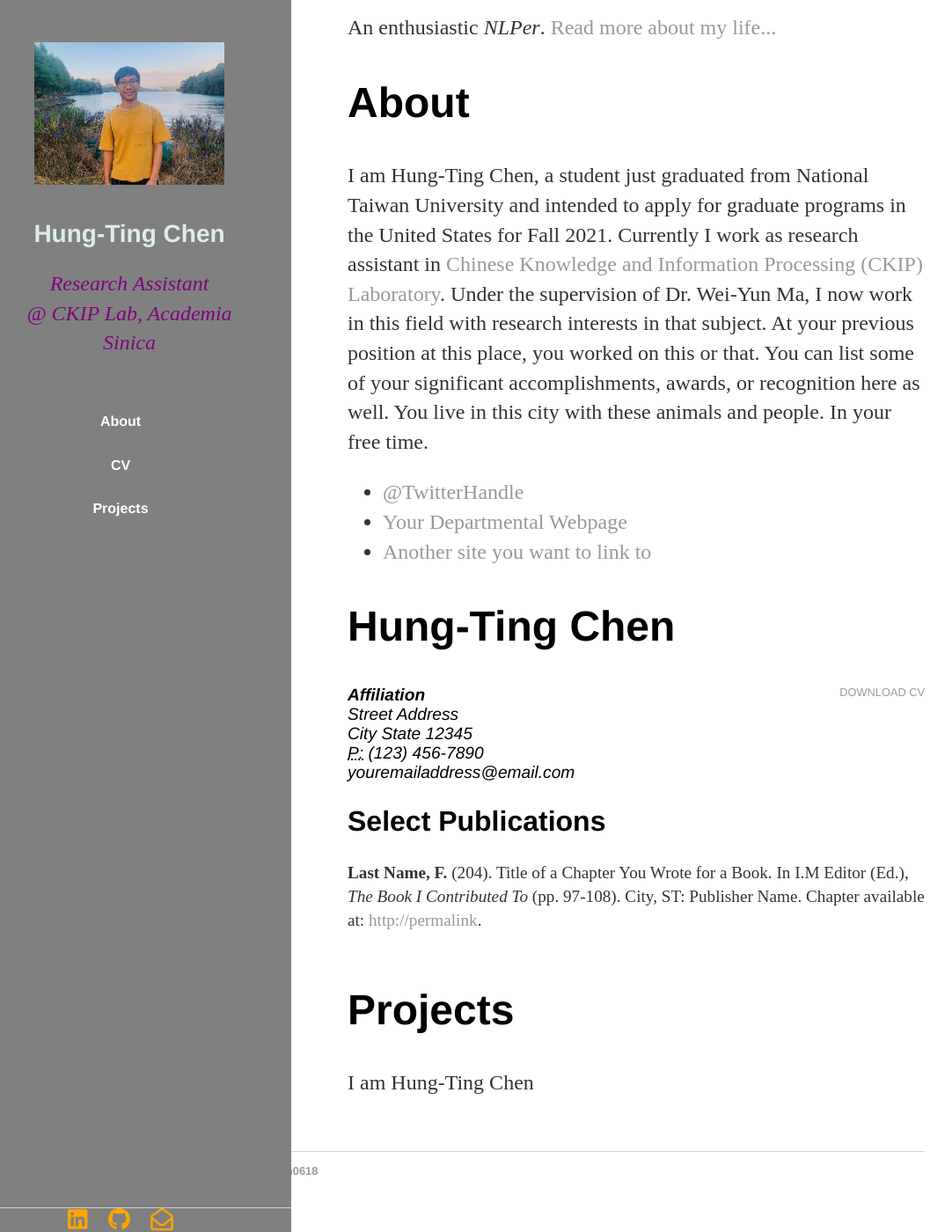
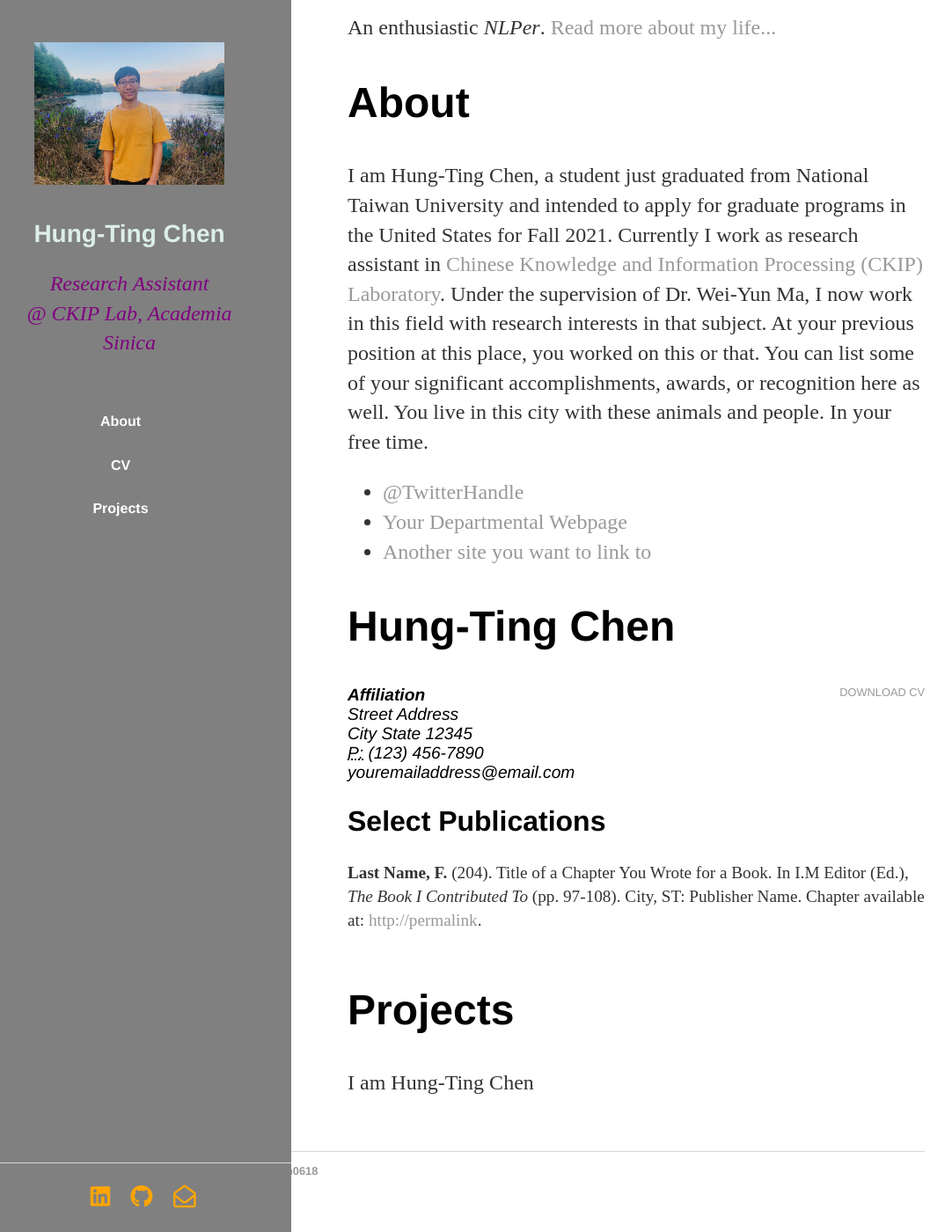
Before and after one commit to timchen0618/timchen0618.github.io, a Jekyll site: the page index.html, which Jekyll copies as it is, in a window 1280 px wide and 1400 px high, scrolled down 132 px. Shown: the whole window at 88% size, without its empty margins (37-1119 px from the left). Built offline with Jekyll 4.4.1, drawn with Linux system fonts in a browser that asks for light colours; nearby versions of some CDN libraries.

```diff
--- a/css/main.css
+++ b/css/main.css
@@ -142,7 +142,7 @@
             flex-shrink: 0;
             bottom: 0;
             left: 0;
-            padding: 0em;
+            padding: 2em;
             width: 100%;
         }
 
```
